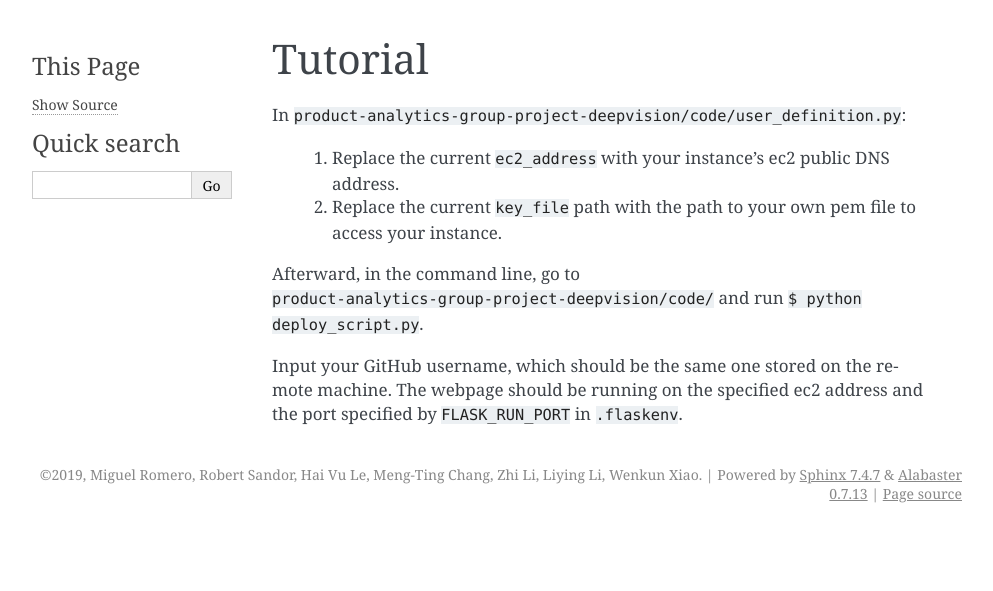
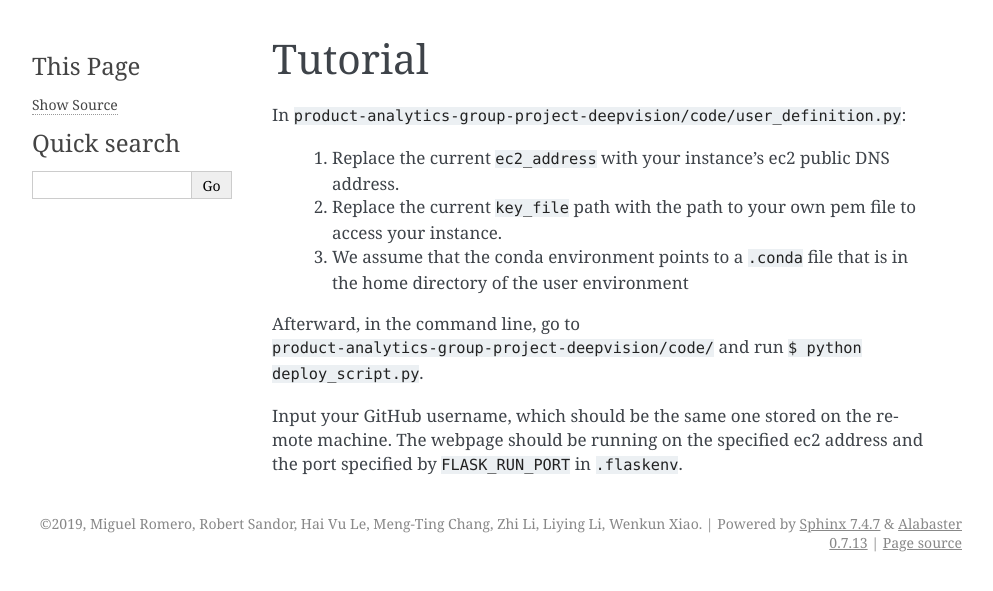
Before and after one commit to robertisandor/DeepVision, a Sphinx documentation site: the page built from documentation/source/tutorial.rst, in a window 1280 px wide. Shown: the top 591 px of the page, without its empty margins (148-1141 px from the left). Built offline with Sphinx 7.4.7, drawn with Linux system fonts in a browser that asks for light colours.

Commit message:
Tweaked docs

```diff
--- a/documentation/source/tutorial.rst
+++ b/documentation/source/tutorial.rst
@@ -7,6 +7,7 @@ In ``product-analytics-group-project-deepvision/code/user_definition.py``:
 
     2. Replace the current ``key_file`` path with the path  to your own pem file to access your instance.
 
+    3. We assume that the conda environment points to a ``.conda`` file that is in the home directory of the user environment
 Afterward, in the command line, go to ``product-analytics-group-project-deepvision/code/`` and run ``$ python deploy_script.py``.
 
 Input your GitHub username, which should be the same one stored on the remote machine. The webpage should be running on the specified ec2 address and the port specified by ``FLASK_RUN_PORT`` in ``.flaskenv``.
```
Also changed, not shown: 14 other files.
